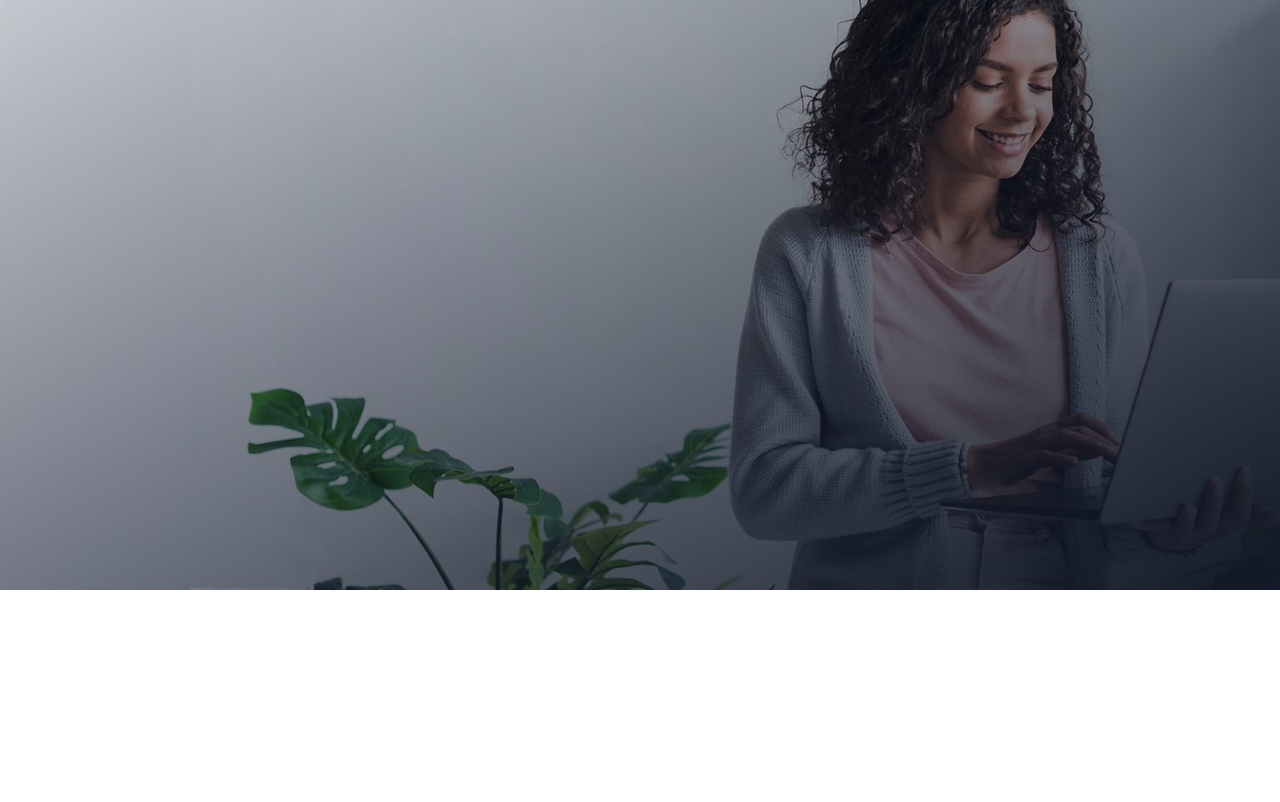
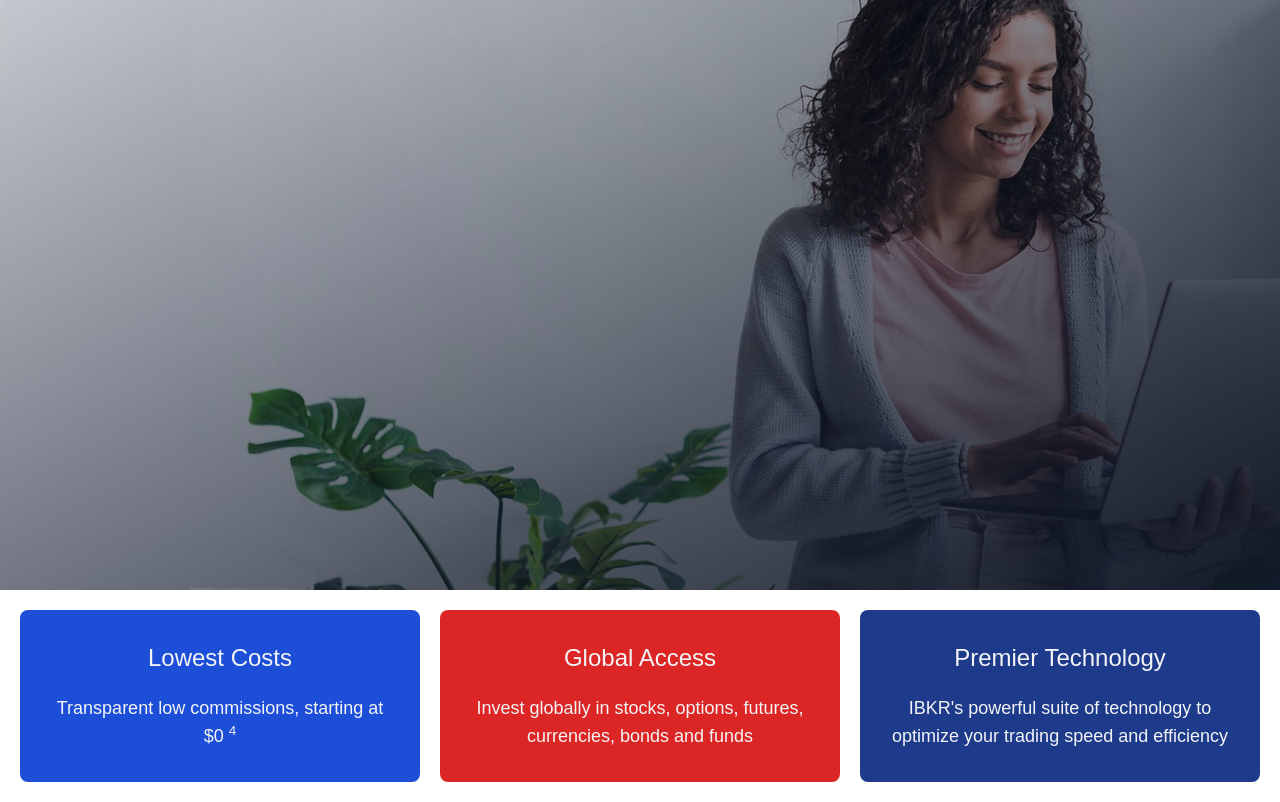
Before and after one commit to gaurabwebdev/stockerx-brokerage-house, a website: page src/index.html in a window 1280 px wide. Shown: the part 110-912 px from the top of the page. Before the commit the page ends 800 px from the top, so only its background shows below. Drawn offline with Linux system fonts and the light colour scheme.

Commit message:
feature box done

```diff
--- a/src/index.html
+++ b/src/index.html
@@ -10,7 +10,7 @@
 </head>
 <body>
 
-    <!-- Header & Heroarea Area Starts -->
+    <!-- Header & Hero Area Starts -->
         <header class="relative">
 
             <div class=" max-w-7xl mx-auto py-5 h-[700px] bg-[url('/src/assets/img/hero-bg.jpg')] bg-left-bottom bg-cover before:content[''] before:w-full before:h-full before:absolute before:bg-gradient-to-tl before:from-gray-900   before:bg-opacity-50 before:top-0 before:left-0">
@@ -63,7 +63,31 @@
 
             </div>
         </header>
-        <!-- Header & Heroarea Ends -->
+    <!-- Header & Heroarea Ends -->
+
+    <!-- Feature Box Starts -->
+        <div class="text-gray-100 m-5 flex flex-col md:flex-row justify-between text-center gap-5">
+            <div class="rounded-lg bg-blue-700 p-8 w-full flex flex-col items-center">
+                <h3 class="text-2xl mb-5">Lowest Costs</h3>
+                <p class="text-lg font-medium">
+                    Transparent low commissions, starting at <span>$0</span>
+                    <sup>4</sup>
+                </p>
+            </div>
+            <div class="rounded-lg bg-red-600 p-8 w-full flex flex-col items-center">
+                <h3 class="text-2xl mb-5">Global Access</h3>
+                <p class="text-lg font-medium">
+                    Invest globally in stocks, options, futures, currencies, bonds and funds
+                </p>
+            </div>
+            <div class="rounded-lg bg-blue-900 p-8 w-full flex flex-col items-center">
+                <h3 class="text-2xl mb-5">Premier Technology</h3>
+                <p class="text-lg font-medium">
+                    IBKR's powerful suite of technology to optimize your trading speed and efficiency
+                </p>
+            </div>
+        </div>
+    <!-- Feature Box Starts -->
 
     </body>
 </html>
```
Also changed, not shown: dist/output.css.
